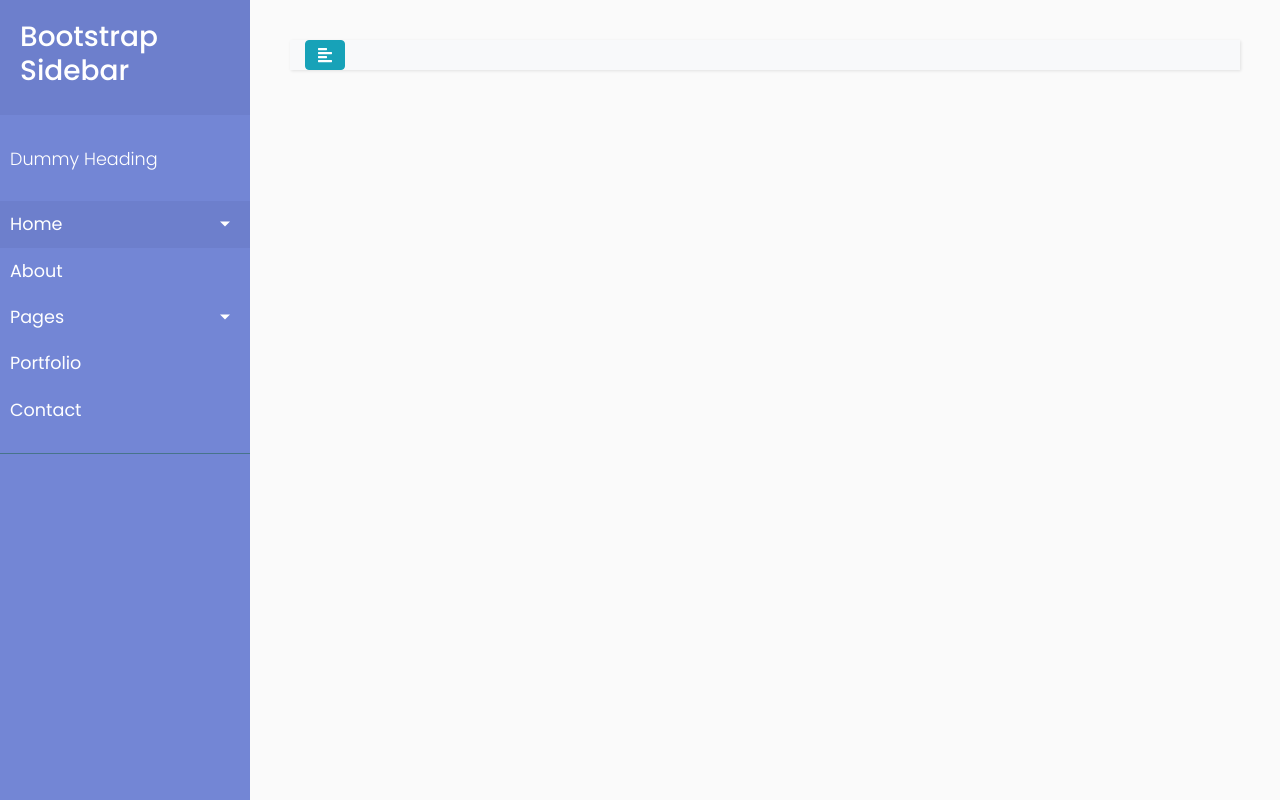
After one commit to Thompsonmina/Flack, a Flask app: page /newclient in a window 1280 px wide. The commit adds this page. Run offline with Flask 2, Linux system fonts and the light colour scheme; some libraries are stand-ins or nearby versions.

Commit message:
facelift commenced

```diff
--- a/application.py
+++ b/application.py
@@ -31,6 +31,10 @@
 def welcome():
 	""" render the login page"""
 	return render_template("welcome.html")
+
+@app.route("/newclient")
+def new():
+	return render_template("newclient.html")
 
 @app.route("/send", methods=["POST"])
 def send():
@@ -149,6 +153,8 @@
 	room = data["channel"]
 	leave_room(room)
 
+
+
 @socketio.on("got a message")
 def addMessage(data):
 	""" adds a message that was just typed by a user to the channel its on and emits it to be shown only to users currently on that channel """
--- a/static/style.css
+++ b/static/style.css
@@ -1,4 +1,4 @@
-.content
+/*.content
 {
 	background-color: lightgrey;
 	min-height: 100vh;
@@ -234,32 +234,21 @@
 span.other{
   font-size: 16px;
   color: darkslategrey;
+}*/
+
+.wrapper {
+    display: flex;
+    width: 100%;
 }
 
-
-@media only screen and (max-width: 1000px) {
-	.channelbanner
-	{
-		height: 90px;
-		width: 72vw;
-	}
-
-	.textplace
-	{
-		width: 560px;
-		left: 250px;
-	}
-
-	#sendbuttondiv
-	{
-		left: 810px;
-	}
-
-	.chatspace
-	{
-		width: 680px;
-		left: 250px;
-		padding: 20px;
-	}
-
+#sidebar {
+    width: 250px;
+    position: fixed;
+    top: 0;
+    left: 0;
+    height: 100vh;
+    z-index: 999;
+    background: #7386D5;
+    color: #fff;
+    transition: all 0.3s;
 }
--- /dev/null
+++ b/static/style2.css
@@ -0,0 +1,178 @@
+/*
+    DEMO STYLE
+*/
+
+@import "https://fonts.googleapis.com/css?family=Poppins:300,400,500,600,700";
+body {
+    font-family: 'Poppins', sans-serif;
+    background: #fafafa;
+}
+
+p {
+    font-family: 'Poppins', sans-serif;
+    font-size: 1.1em;
+    font-weight: 300;
+    line-height: 1.7em;
+    color: #999;
+}
+
+a,
+a:hover,
+a:focus {
+    color: inherit;
+    text-decoration: none;
+    transition: all 0.3s;
+}
+
+.navbar {
+    padding: 0px;
+    background: #fff;
+    border: none;
+    border-radius: 0;
+    margin-bottom: 40px;
+    box-shadow: 1px 1px 3px rgba(0, 0, 0, 0.1);
+}
+
+.navbar-btn {
+    box-shadow: none;
+    outline: none !important;
+    border: none;
+}
+
+/* ---------------------------------------------------
+    SIDEBAR STYLE
+----------------------------------------------------- */
+
+.wrapper {
+    display: flex;
+    width: 100%;
+}
+
+#sidebar {
+    width: 250px;
+    position: fixed;
+    top: 0;
+    left: 0;
+    height: 100vh;
+    z-index: 999;
+    background: #7386D5;
+    color: #fff;
+    transition: all 0.3s;
+}
+
+#sidebar.active {
+    margin-left: -250px;
+}
+
+#sidebar .sidebar-header {
+    padding: 20px;
+    background: #6d7fcc;
+}
+
+#sidebar ul.components {
+    padding: 20px 0;
+    border-bottom: 1px solid #47748b;
+}
+
+#sidebar ul p {
+    color: #fff;
+    padding: 10px;
+}
+
+#sidebar ul li a {
+    padding: 10px;
+    font-size: 1.1em;
+    display: block;
+}
+
+#sidebar ul li a:hover {
+    color: #7386D5;
+    background: #fff;
+}
+
+#sidebar ul li.active>a,
+a[aria-expanded="true"] {
+    color: #fff;
+    background: #6d7fcc;
+}
+
+a[data-toggle="collapse"] {
+    position: relative;
+}
+
+.dropdown-toggle::after {
+    display: block;
+    position: absolute;
+    top: 50%;
+    right: 20px;
+    transform: translateY(-50%);
+}
+
+ul ul a {
+    font-size: 0.9em !important;
+    padding-left: 30px !important;
+    background: #6d7fcc;
+}
+
+ul.CTAs {
+    padding: 20px;
+}
+
+ul.CTAs a {
+    text-align: center;
+    font-size: 0.9em !important;
+    display: block;
+    border-radius: 5px;
+    margin-bottom: 5px;
+}
+
+a.download {
+    background: #fff;
+    color: #7386D5;
+}
+
+a.article,
+a.article:hover {
+    background: #6d7fcc !important;
+    color: #fff !important;
+}
+
+/* ---------------------------------------------------
+    CONTENT STYLE
+----------------------------------------------------- */
+
+#content {
+    width: calc(100% - 250px);
+    padding: 40px;
+    min-height: 100vh;
+    transition: all 0.3s;
+    position: absolute;
+    top: 0;
+    right: 0;
+}
+
+#content.active {
+    width: 100%;
+}
+
+/* ---------------------------------------------------
+    MEDIAQUERIES
+----------------------------------------------------- */
+
+@media (max-width: 768px) {
+    #sidebar {
+        margin-left: -250px;
+    }
+    #sidebar.active {
+        margin-left: 0;
+    }
+    #content {
+        width: 100%;
+    }
+    #content.active {
+        width: calc(100% - 250px);
+    }
+    #sidebarCollapse span {
+        display: none;
+    }
+}
--- /dev/null
+++ b/templates/newclient.html
@@ -0,0 +1,85 @@
+{% extends "newlayout.html" %}
+
+{% block content %}
+
+<div class="wrapper">
+    <!-- Sidebar -->
+    <nav id="sidebar">
+        <div class="sidebar-header">
+            <h3>Bootstrap Sidebar</h3>
+        </div>
+
+        <ul class="list-unstyled components">
+            <p>Dummy Heading</p>
+            <li class="active">
+                <a href="#homeSubmenu" data-toggle="collapse" aria-expanded="false" class="dropdown-toggle">Home</a>
+                <ul class="collapse list-unstyled" id="homeSubmenu">
+                    <li>
+                        <a href="#">Home 1</a>
+                    </li>
+                    <li>
+                        <a href="#">Home 2</a>
+                    </li>
+                    <li>
+                        <a href="#">Home 3</a>
+                    </li>
+                </ul>
+            </li>
+            <li>
+                <a href="#">About</a>
+            </li>
+            <li>
+                <a href="#pageSubmenu" data-toggle="collapse" aria-expanded="false" class="dropdown-toggle">Pages</a>
+                <ul class="collapse list-unstyled" id="pageSubmenu">
+                    <li>
+                        <a href="#">Page 1</a>
+                    </li>
+                    <li>
+                        <a href="#">Page 2</a>
+                    </li>
+                    <li>
+                        <a href="#">Page 3</a>
+                    </li>
+                </ul>
+            </li>
+            <li>
+                <a href="#">Portfolio</a>
+            </li>
+            <li>
+                <a href="#">Contact</a>
+            </li>
+        </ul>
+
+    </nav>
+    <!-- Page Content -->
+    <div id="content">
+
+        <nav class="navbar navbar-expand-lg navbar-light bg-light">
+            <div class="container-fluid">
+
+                <button type="button" id="sidebarCollapse" class="btn btn-info">
+                    <i class="fas fa-align-left"></i>
+                </button>
+            </div>
+        </nav>
+    </div>
+</div>
+{% endblock %}
+
+{% block script %}
+
+<script type="text/javascript">
+	$(document).ready(function () {
+            $("#sidebar").mCustomScrollbar({
+                theme: "minimal"
+            });
+
+            $('#sidebarCollapse').on('click', function () {
+                $('#sidebar, #content').toggleClass('active');
+                $('.collapse.in').toggleClass('in');
+                $('a[aria-expanded=true]').attr('aria-expanded', 'false');
+            });
+        });
+</script>
+
+{% endblock %}
--- /dev/null
+++ b/templates/newlayout.html
@@ -0,0 +1,41 @@
+<html>
+
+<head>
+    <meta charset="utf-8">
+    <meta name="viewport" content="width=device-width, initial-scale=1.0">
+    <meta http-equiv="X-UA-Compatible" content="IE=edge">
+
+    <title>Flack</title>
+
+    <!-- Bootstrap CSS CDN -->
+    <link rel="stylesheet" href="https://stackpath.bootstrapcdn.com/bootstrap/4.1.0/css/bootstrap.min.css" integrity="sha384-9gVQ4dYFwwWSjIDZnLEWnxCjeSWFphJiwGPXr1jddIhOegiu1FwO5qRGvFXOdJZ4" crossorigin="anonymous">
+    <!-- My Custom CSS -->
+     <link rel="stylesheet" type="text/css" href="{{ url_for('static', filename='style.css') }}">
+      <link rel="stylesheet" type="text/css" href="{{ url_for('static', filename='style2.css') }}">
+
+    <!-- Scrollbar Custom CSS -->
+    <link rel="stylesheet" href="https://cdnjs.cloudflare.com/ajax/libs/malihu-custom-scrollbar-plugin/3.1.5/jquery.mCustomScrollbar.min.css">
+
+    <!-- Font Awesome JS -->
+    <script defer src="https://use.fontawesome.com/releases/v5.0.13/js/solid.js" integrity="sha384-tzzSw1/Vo+0N5UhStP3bvwWPq+uvzCMfrN1fEFe+xBmv1C/AtVX5K0uZtmcHitFZ" crossorigin="anonymous"></script>
+    <script defer src="https://use.fontawesome.com/releases/v5.0.13/js/fontawesome.js" integrity="sha384-6OIrr52G08NpOFSZdxxz1xdNSndlD4vdcf/q2myIUVO0VsqaGHJsB0RaBE01VTOY" crossorigin="anonymous"></script>
+</head>
+
+<body>
+    {% block content %} {% endblock %}
+
+    <!-- jQuery CDN - Slim version (=without AJAX) -->
+    <script src="https://code.jquery.com/jquery-3.3.1.slim.min.js" integrity="sha384-q8i/X+965DzO0rT7abK41JStQIAqVgRVzpbzo5smXKp4YfRvH+8abtTE1Pi6jizo" crossorigin="anonymous"></script>
+    <!-- Popper.JS -->
+    <script src="https://cdnjs.cloudflare.com/ajax/libs/popper.js/1.14.0/umd/popper.min.js" integrity="sha384-cs/chFZiN24E4KMATLdqdvsezGxaGsi4hLGOzlXwp5UZB1LY//20VyM2taTB4QvJ" crossorigin="anonymous"></script>
+    <!-- Bootstrap JS -->
+    <script src="https://stackpath.bootstrapcdn.com/bootstrap/4.1.0/js/bootstrap.min.js" integrity="sha384-uefMccjFJAIv6A+rW+L4AHf99KvxDjWSu1z9VI8SKNVmz4sk7buKt/6v9KI65qnm" crossorigin="anonymous"></script>
+    <!-- jQuery Custom Scroller CDN -->
+    <script src="https://cdnjs.cloudflare.com/ajax/libs/malihu-custom-scrollbar-plugin/3.1.5/jquery.mCustomScrollbar.concat.min.js"></script>
+     <!-- other scripts need -->
+        {% block script %} {% endblock %}
+
+
+</body>
+
+</html>
```
Also changed, not shown: 5 other files.
